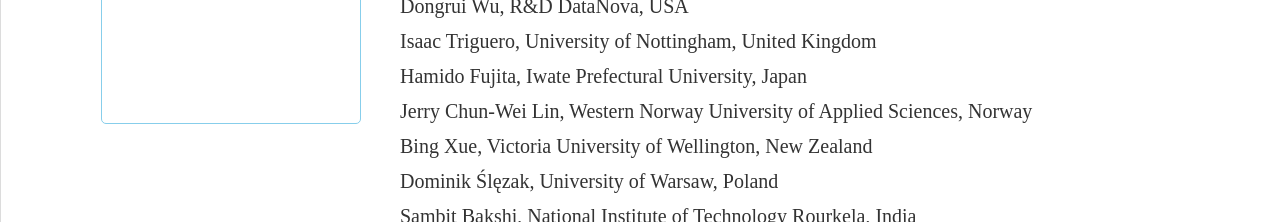
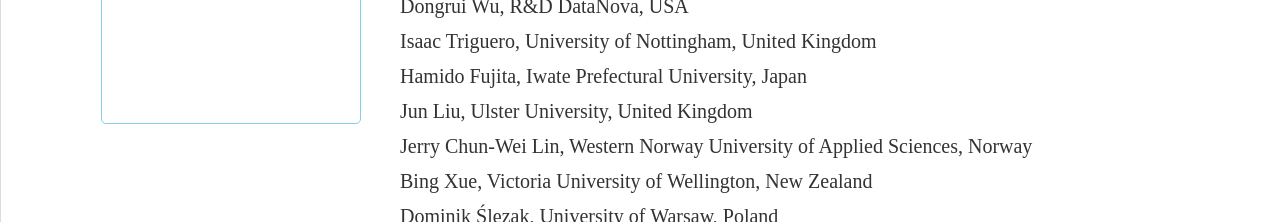
Before and after one commit to weipingding98/gdmbd_tf.github.io, a plain HTML site: page tfc.html in a window 1280 px wide. Shown: the part 578-800 px from the top of the page. Drawn offline with Linux system fonts and the light colour scheme.

Commit message:
Update tfc.html

```diff
--- a/tfc.html
+++ b/tfc.html
@@ -121,6 +121,7 @@
             <p>Dongrui Wu, R&D DataNova, USA</p>
             <p>Isaac Triguero, University of Nottingham, United Kingdom</p>
             <p>Hamido Fujita, Iwate Prefectural University, Japan</p>
+            <p>Jun Liu, Ulster University, United Kingdom</p>
             <p>Jerry Chun-Wei Lin, Western Norway University of Applied Sciences, Norway</p>
             <p>Bing Xue, Victoria University of Wellington, New Zealand</p>
             <p>Dominik Ślęzak, University of Warsaw, Poland</p>
```
